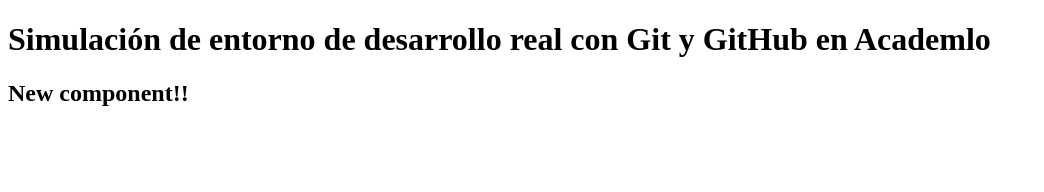
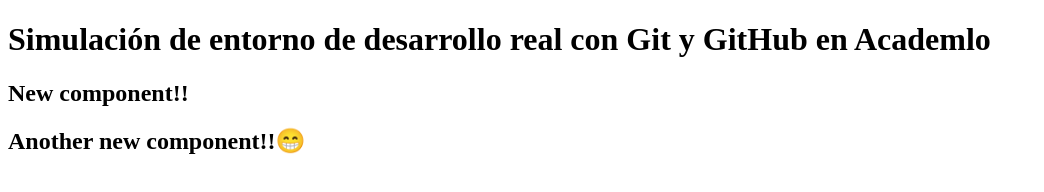
Before and after one commit to informaticaC/git-with-academlo, a plain HTML site: page index.html in a window 1280 px wide. Shown: the whole page, without its empty margins (0-1044 px from the left). Drawn offline with Linux system fonts and the light colour scheme.

Commit message:
added another new component

```diff
--- a/index.html
+++ b/index.html
@@ -11,5 +11,6 @@
 <body>
     <h1>Simulación de entorno de desarrollo real con Git y GitHub en Academlo</h1>
     <h2>New component!!</h2>
+    <h2>Another new component!!😁</h2>
 </body>
 </html>
```
